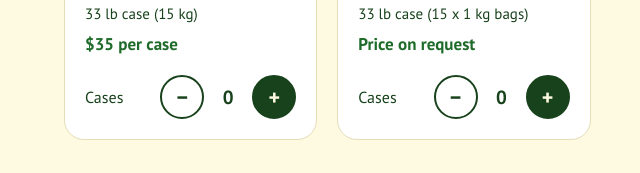
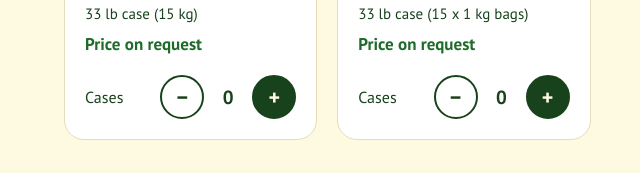
Before and after one commit to sugarmamamia/wholesale, a plain HTML site: page index.html in a window 1280 px wide. Shown: the part 596-769 px from the top of the page, 0-640 px from the left. Drawn offline with Linux system fonts and the light colour scheme.

Commit message:
Set price to 0 for sugarcane stalks and juices

```diff
--- a/index.html
+++ b/index.html
@@ -163,7 +163,7 @@ var ORDER_PHONE = '+15105765509';
 var ORDER_EMAIL = 'vinh@sugarmamasugarcane.com';
 var CATALOG = [
 { id: 'cane', title: 'Sugarcane', note: 'Peeled, cut and frozen at the source.', items: [
-{ id: 'stalks', name: 'Frozen peeled sugarcane stalks', size: '33 lb case (15 kg)', price: 35, badge: 'For shops with a press', photo: '' },
+{ id: 'stalks', name: 'Frozen peeled sugarcane stalks', size: '33 lb case (15 kg)', price: 0, badge: 'For shops with a press', photo: '' },
 { id: 'scjuice', name: 'Frozen sugarcane juice', size: '33 lb case (15 x 1 kg bags)', price: 0, badge: 'No press needed', photo: '' }
 ] },
 { id: 'juice', title: 'Fruit juices', note: 'Thaw and serve. No equipment needed.', items: [
```
